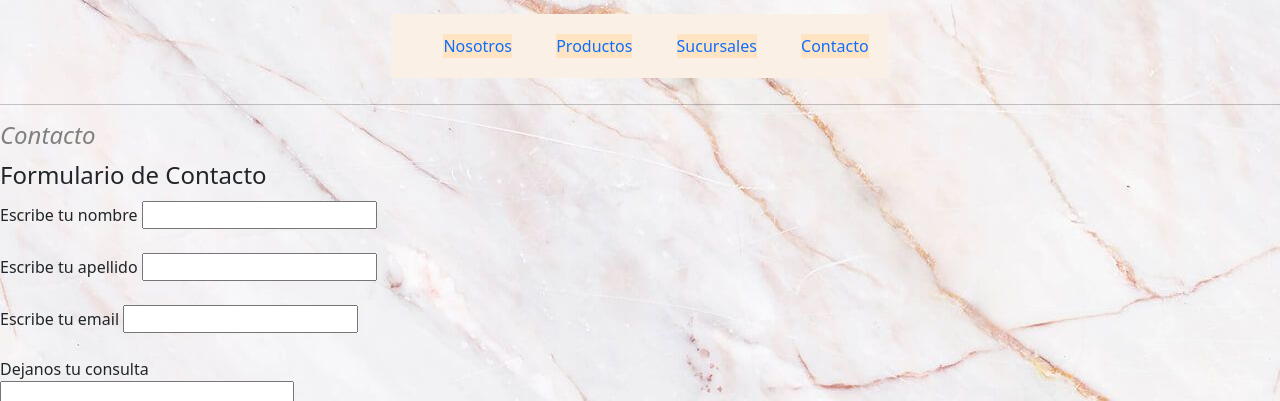
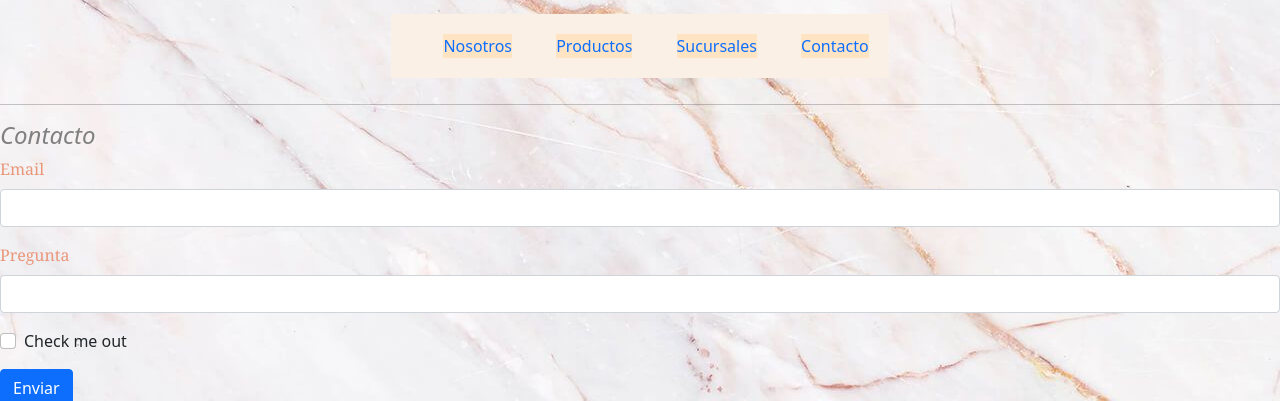
Before and after one commit to RominaBorsatto/practicadesafio, a website: page Página web/contacto.html in a window 1280 px wide. Shown: the part 207-608 px from the top of the page. Drawn offline with nearby package versions, Linux system fonts and the light colour scheme; a web font is replaced by a local one.

Commit message:
bootstrap & node_modules

```diff
--- a/Página web/contacto.html
+++ b/Página web/contacto.html
@@ -33,31 +33,26 @@
 <main>
         <section>
             <h3>Contacto</h3>
-            <form action="">
+            <form>
+                <div class="mb-3">
+                  <label for="exampleInputEmail1" class="form-label">Email</label>
+                  <input type="email" class="form-control" id="exampleInputEmail1" aria-describedby="emailHelp">
+                  <div id="emailHelp" class="form-text"></div>
+                </div>
+                <div class="mb-3">
+                  <label for="exampleInputPassword1" class="form-label">Pregunta</label>
+                  <input type="password" class="form-control" id="exampleInputPassword1">
+                </div>
+                <div class="mb-3 form-check">
+                  <input type="checkbox" class="form-check-input" id="exampleCheck1">
+                  <label class="form-check-label" for="exampleCheck1">Check me out</label>
+                </div>
+                <button type="submit" class="btn btn-primary">Enviar</button>
+              </form>
 
-    <fieldset>
-        <legend>Formulario de Contacto</legend>
-                    <div>
-                        <label for="nombre"> Escribe tu nombre</label>
-                        <input type="text" name="nombre">
-                    </div><br>
-                    <div>
-                        <label for="apellido"> Escribe tu apellido</label>
-                        <input type="text" name="apellido">
-                    </div><br>
-                    <div>
-                        <label for="email">Escribe tu email</label>
-                        <input type="email" name="email">
-                    </div><br>
-                    <div>
-                        <label form="comentario">Dejanos tu consulta</label><br>
-                        <textarea name="comentario" id="" cols="30"rows="10"></textarea>
 
-                    </div><br>
 
-                    <input type="submit" value="Enviar datos">
-    </fieldset>
-    </form>
+
 
         </section>
 </main>
--- a/Página web/estilo.css
+++ b/Página web/estilo.css
@@ -126,6 +126,10 @@ img.principal:hover{
     border:none;
     transform: scale(1.1,1.1);
 
+}
+.form-label{
+    color: darksalmon;
+    font-family:Georgia, 'Times New Roman', Times, serif
 }
 
 .contenedor {
```
Also changed, not shown: Página web/index.html (+5 -7 lines), package.json (added, +308 -0 lines), 1 other file.
